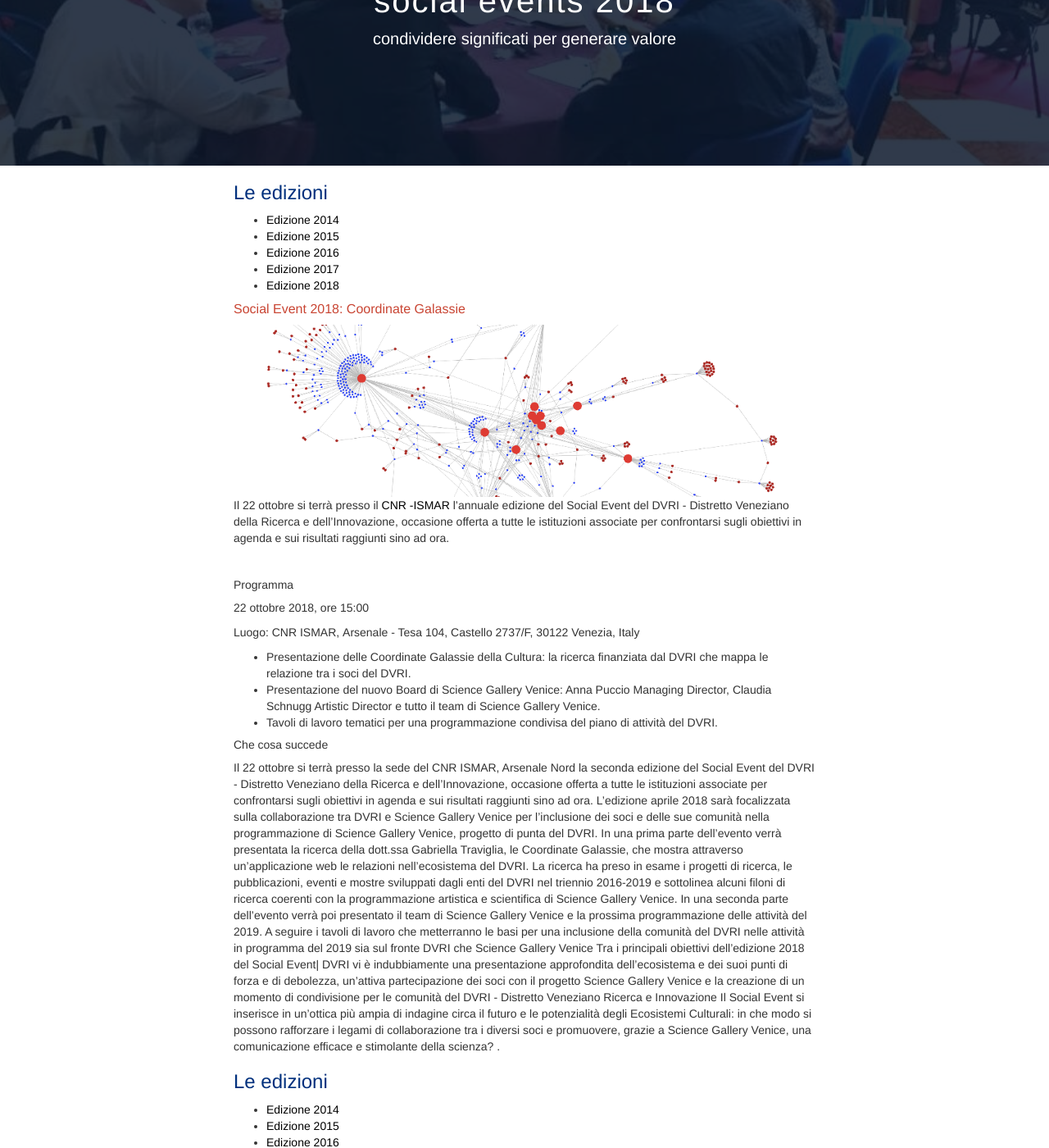
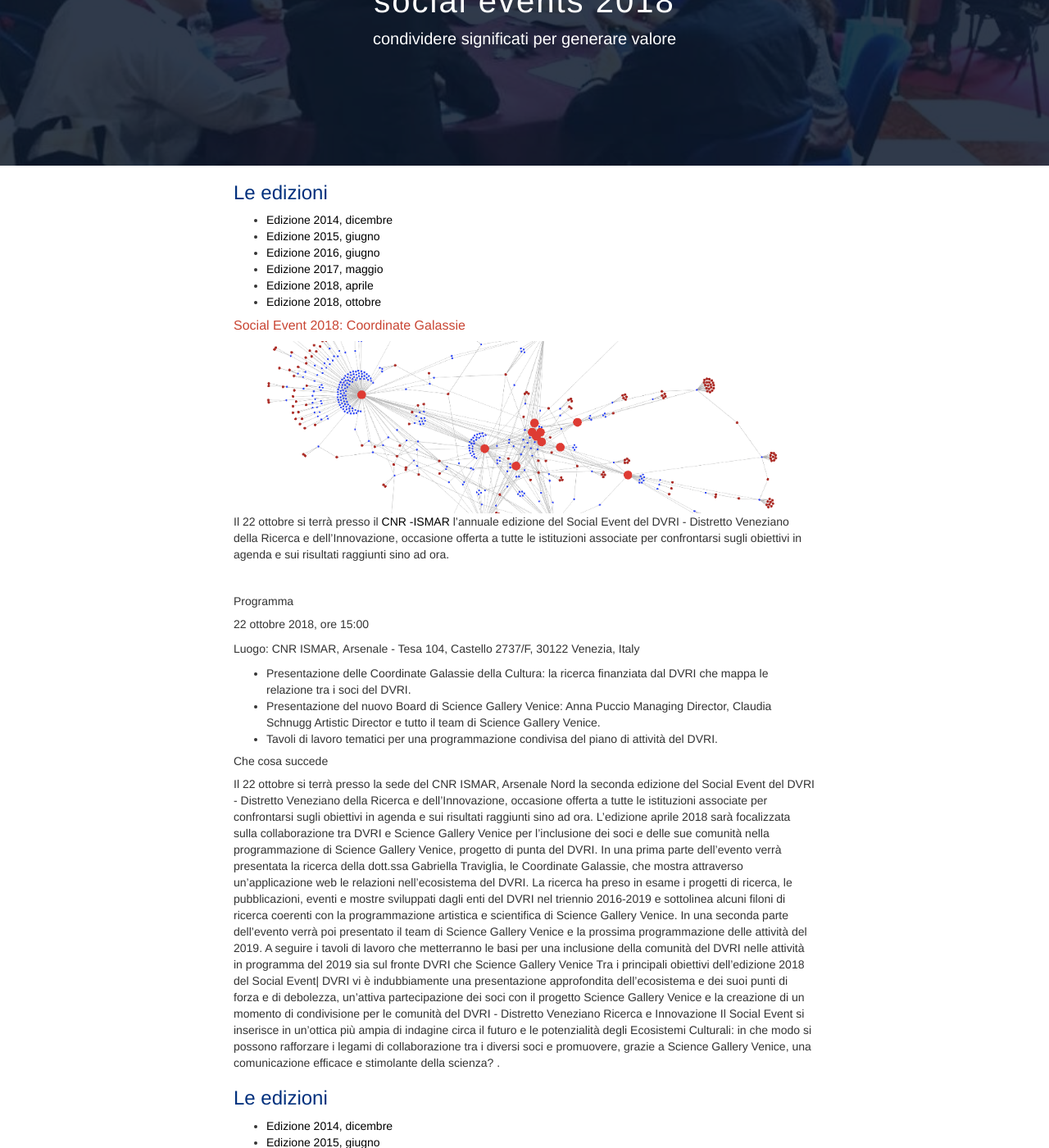
Before and after one commit to simonini/dvri-j-theme, a Jekyll site: the page built from progetti/social-events-2018_b.html, in a window 1280 px wide and 1400 px high, scrolled down 223 px. Shown: the whole window at 82% size. Built offline with Jekyll 4.4.1, drawn with Linux system fonts in a browser that asks for light colours; comment, search, counter and statistics services are not loaded; some of the changed text lies outside the part shown.

Commit message:
Update social_events.html

```diff
--- a/_includes/social_events.html
+++ b/_includes/social_events.html
@@ -4,19 +4,22 @@
 
 <ul>
   <li>
-    <a href="{{ site.baseurl }}/progetti/social-events-2014.html">Edizione 2014</a>
+    <a href="{{ site.baseurl }}/progetti/social-events-2014.html">Edizione 2014, dicembre</a>
   </li>
   <li>
-    <a href="{{ site.baseurl }}/progetti/social-events-2015.html">Edizione 2015</a>
+    <a href="{{ site.baseurl }}/progetti/social-events-2015.html">Edizione 2015, giugno</a>
   </li>
   <li>
-    <a href="{{ site.baseurl }}/progetti/social-events-2016.html">Edizione 2016</a>
+    <a href="{{ site.baseurl }}/progetti/social-events-2016.html">Edizione 2016, giugno</a>
   </li>
   <li>
-    <a href="{{ site.baseurl }}/progetti/social-events-2017.html">Edizione 2017</a>
+    <a href="{{ site.baseurl }}/progetti/social-events-2017.html">Edizione 2017, maggio</a>
   </li>
   <li>
-    <a href="{{ site.baseurl }}/progetti/social-events-2018.html">Edizione 2018</a>
+    <a href="{{ site.baseurl }}/progetti/social-events-2018.html">Edizione 2018, aprile </a>
+  </li>
+  <li>
+    <a href="{{ site.baseurl }}/progetti/social-events-2018-ottobre.html">Edizione 2018, ottobre</a>
   </li>
 </ul>
 </section>
```
